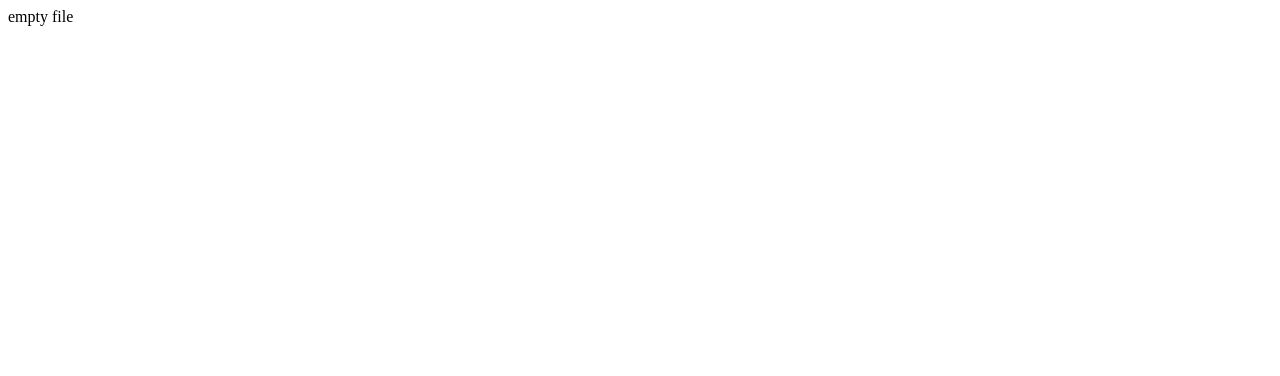
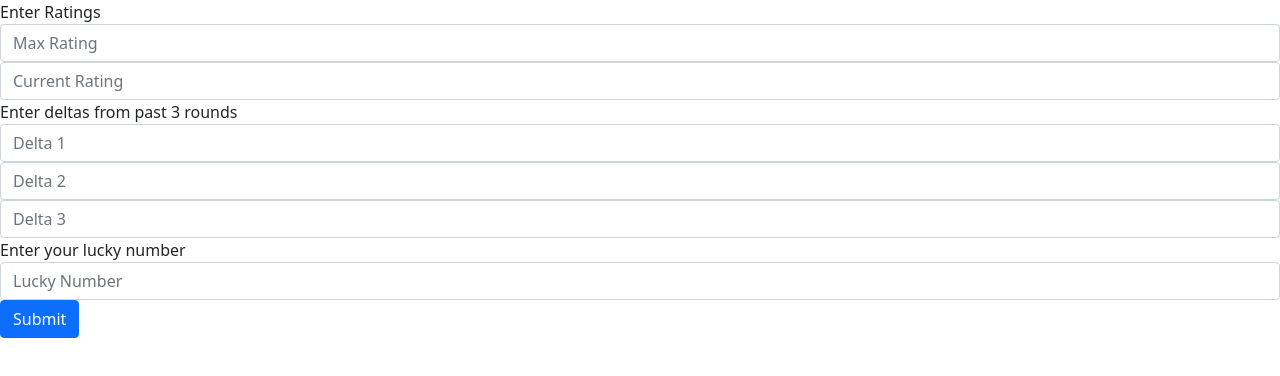
Before and after one commit to luctivud/Codeforces-Future-Rating-Predictor, a plain HTML site: page Web App/index.html in a window 1280 px wide. Drawn offline with nearby package versions, Linux system fonts and the light colour scheme.

Commit message:
created basic layout

```diff
--- a/Web App/index.html
+++ b/Web App/index.html
@@ -1 +1,42 @@
-empty file
+<!DOCTYPE html>
+<html lang="en">
+<head>
+    <meta charset="UTF-8">
+    <meta http-equiv="X-UA-Compatible" content="IE=edge">
+    <meta name="viewport" content="width=device-width, initial-scale=1.0">
+    <title>CF Rating Predictor</title>
+</head>
+<link rel="stylesheet" href="https://cdn.jsdelivr.net/npm/bootstrap@5.0.1/dist/css/bootstrap.min.css" integrity="undefined" crossorigin="anonymous">
+<script src="https://cdn.jsdelivr.net/npm/bootstrap@5.0.1/dist/js/bootstrap.min.js" integrity="undefined" crossorigin="anonymous"></script>
+<script src="https://cdn.jsdelivr.net/npm/bootstrap@5.0.1/dist/js/bootstrap.bundle.min.js" integrity="undefined" crossorigin="anonymous"></script>
+<script src="https://cdn.jsdelivr.net/npm/bootstrap@5.0.1/dist/js/bootstrap.esm.min.js" integrity="undefined" crossorigin="anonymous"></script>
+
+<body>
+    <form>
+        <div class="form-group">
+            <label for="exampleInputEmail1">Enter Ratings</label>
+            <input type="text" class="form-control" id="exampleInputEmail1" placeholder="Max Rating">
+        </div>
+        <div class="form-group">
+            <input type="text" class="form-control" id="exampleInputEmail1" placeholder="Current Rating">
+        </div>
+        <div class="form-group">
+            <label for="exampleInputEmail1">Enter deltas from past 3 rounds</label>
+            <input type="text" class="form-control" id="exampleInputEmail1" placeholder="Delta 1">
+        </div>
+        <div class="form-group">
+            <input type="text" class="form-control" id="exampleInputEmail1" placeholder="Delta 2">
+        </div>
+        <div class="form-group">
+            <input type="text" class="form-control" id="exampleInputEmail1" placeholder="Delta 3">
+        </div>
+        <div class="form-group">
+            <label for="exampleInputEmail1">Enter your lucky number</label>
+            <input type="text" class="form-control" id="exampleInputEmail1" placeholder="Lucky Number">
+        </div>
+
+
+        <button type="submit" class="btn btn-primary">Submit</button>
+    </form>
+</body>
+</html>
```
